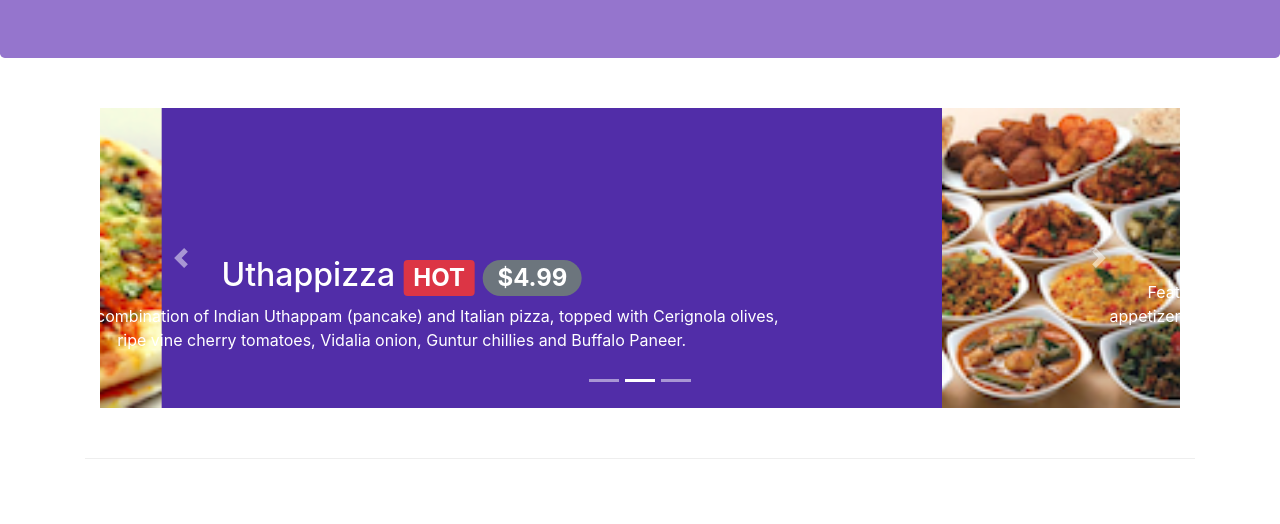
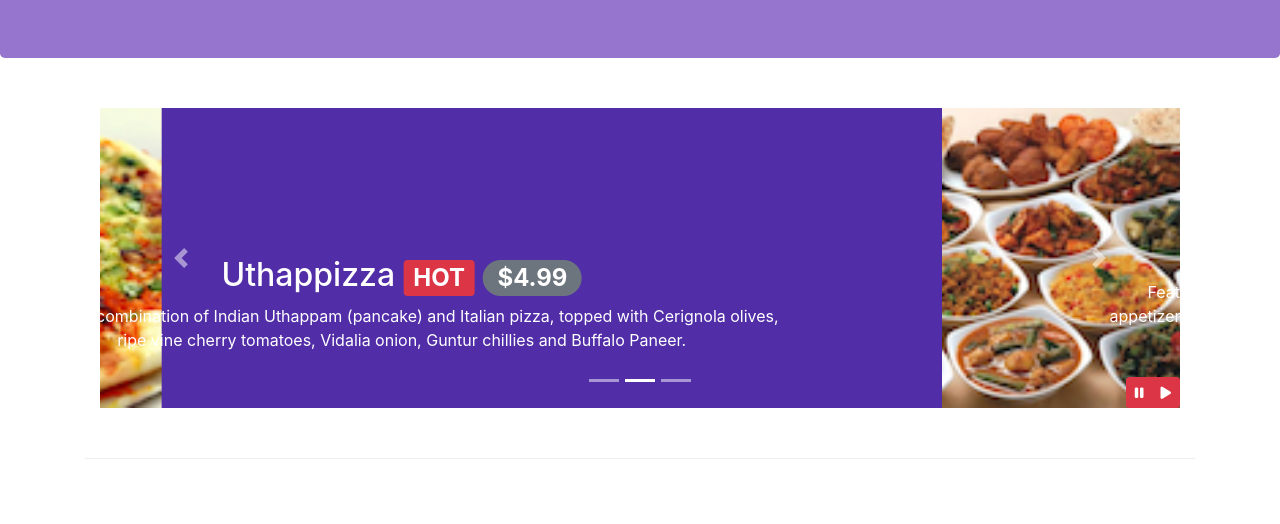
Before and after one commit to joycembika/confusion-resturant, a website: page index.html in a window 1280 px wide. Shown: the part 276-800 px from the top of the page. Drawn offline with nearby package versions, Linux system fonts and the light colour scheme.

Commit message:
bootstrap jquery

```diff
--- a/css/style.css
+++ b/css/style.css
@@ -49,6 +49,15 @@ body {
     min-height: 300px;
 }
 
+#carouselButton {
+    right:0px;
+    position: absolute;
+    bottom: 0px;
+    z-index: 1;
+}
+
+
+
 /* company address */
 .address {
     font-size: 80%;
--- a/index.html
+++ b/index.html
@@ -18,6 +18,7 @@
 </head>
 
 <body>
+<!--  Navigation Bar -->
     <nav class="navbar navbar-dark navbar-expand-sm fixed-top">
         <div class="container">
             <button class="navbar-toggler" type="button" data-toggle="collapse" data-target="#Navbar">
@@ -39,8 +40,9 @@
             </div>
         </div>
     </nav>
+<!--  Navigation Bar Ends-->
 
-    <!-- Login Modal -->
+<!-- Login Modal -->
     <div id="loginModal" class="modal fade" role="dialog">
         <div class="modal-dialog modal-lg" role="content">
             <div class="modal-content">
@@ -78,9 +80,9 @@
             </div>
         </div>
     </div>
-    <!-- Login Modal Ends -->
+<!-- Login Modal Ends -->
 
-    <!-- Reservation Modal -->
+<!-- Reservation Modal -->
     <div id="reserveModal" class="modal fade" role="dialog">
         <div class="modal-dialog modal-lg" role="content">
             <div class="modal-content">
@@ -169,8 +171,10 @@
             </div>
         </div>
     </header>
+<!-- Header Ends -->
 
     <div class="container">
+    <!-- Carousel -->
         <div class="row row-content">
             <div class="col">
                 <div id="mycarousel" class="carousel slide" data-ride="carousel">
@@ -209,9 +213,20 @@
                     <a href="#mycarousel" class="carousel-control-next" role="button" data-slide="next">
                         <span class="carousel-control-next-icon"></span>
                     </a>
+                    <div class="btn-group" id="carouselButton">
+                        <button class="btn btn-danger btn-sm" id="carousel-pause">
+                            <span class="fa fa-pause"></span>
+                        </button>
+                        <button class="btn btn-danger btn-sm" id="carousel-play">
+                            <span class="fa fa-play"></span>
+                        </button>
+                    </div>
                 </div>
             </div>
         </div>
+    <!-- Carousel Ends -->
+
+
         <div class="row row-content align-items-center">
             <div class="col-12 col-sm-4 order-sm-last col-md-3">
                 <h3>Our Lipsmacking Culinary Creations</h3>
@@ -258,6 +273,7 @@
         </div>
     </div>
 
+<!-- FOOTER -->
     <footer class="footer">
         <div class="container">
             <div class="row">
@@ -299,10 +315,27 @@
            </div>
         </div>
     </footer>
+<!-- FOOTER ENDS -->
+
+<!-- SCRIPTS -->
     <script src="https://code.jquery.com/jquery-3.2.1.slim.min.js" integrity="sha384-KJ3o2DKtIkvYIK3UENzmM7KCkRr/rE9/Qpg6aAZGJwFDMVNA/GpGFF93hXpG5KkN" crossorigin="anonymous"></script>
     <script src="https://cdnjs.cloudflare.com/ajax/libs/popper.js/1.12.9/umd/popper.min.js" integrity="sha384-ApNbgh9B+Y1QKtv3Rn7W3mgPxhU9K/ScQsAP7hUibX39j7fakFPskvXusvfa0b4Q" crossorigin="anonymous"></script>
     <script src="https://maxcdn.bootstrapcdn.com/bootstrap/4.0.0/js/bootstrap.min.js" integrity="sha384-JZR6Spejh4U02d8jOt6vLEHfe/JQGiRRSQQxSfFWpi1MquVdAyjUar5+76PVCmYl" crossorigin="anonymous"></script>
 
+    <script>
+        $(document).ready(function() {
+            $('#mycarousel').carousel({ interval: 1000});
+            $('#carousel-pause').click(function() {
+                $('#mycarousel').carousel('pause');
+            });
+            $('#carousel-play').click(function() {
+                $('#mycarousel').carousel('cycle');
+            });
+
+        })
+    </script>
+<!-- SCRIPTS END-->
+
 </body>
 
 </html>
```
